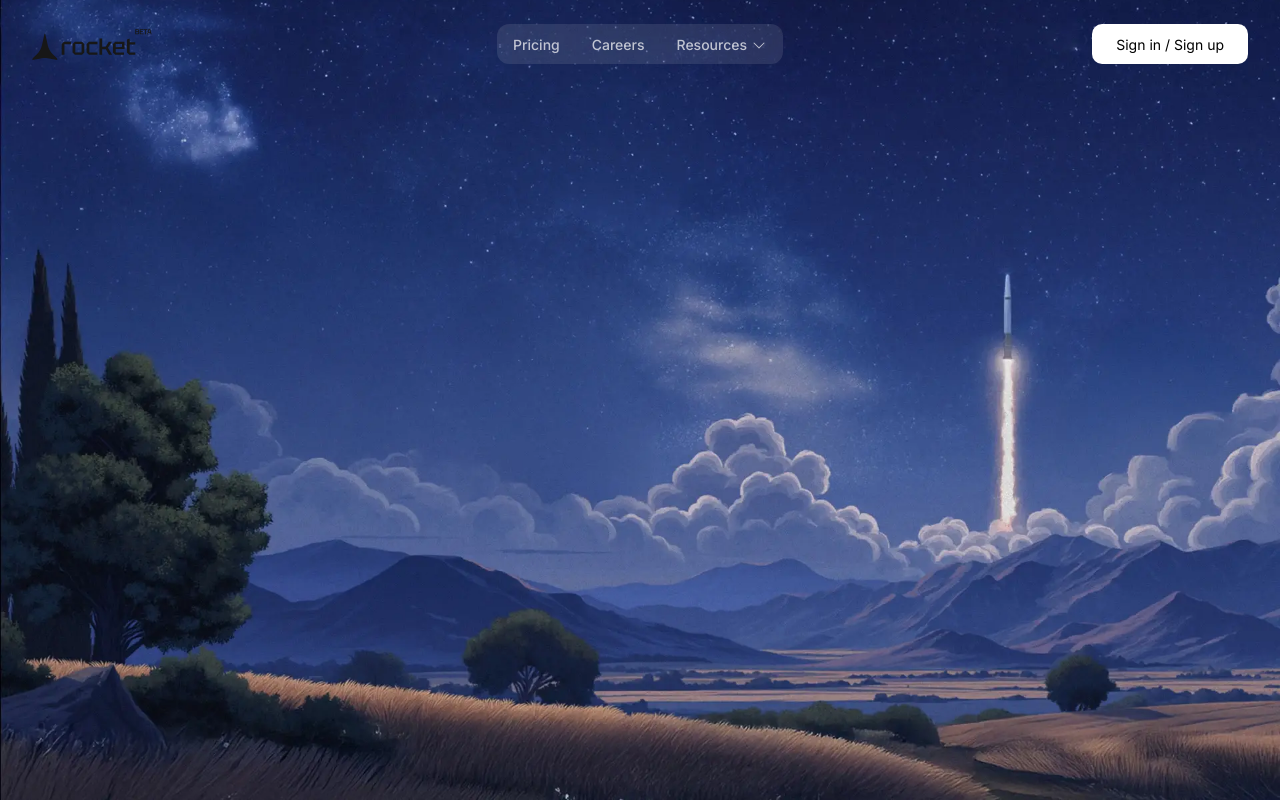
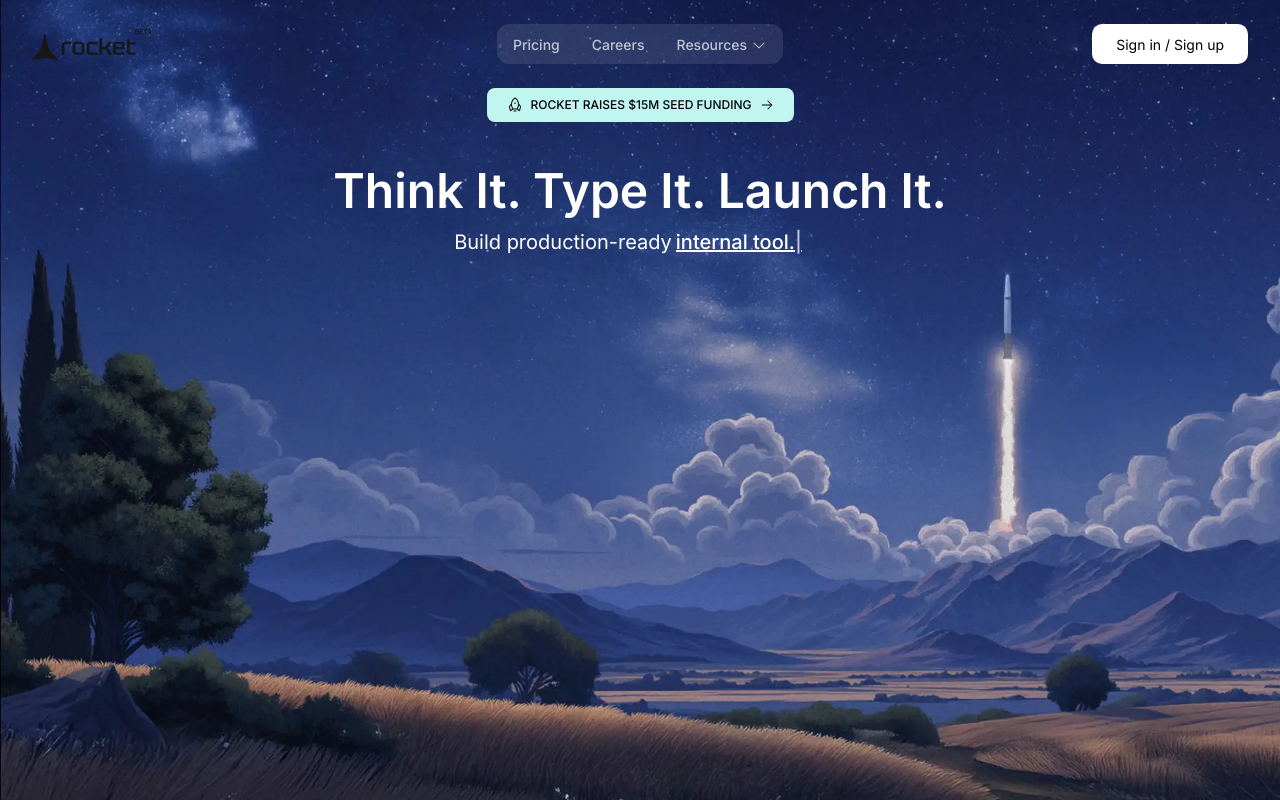
Before and after one commit to ChinmayaBisoi/landing-page-rock, a Next.js app: page / in a window 1280 px wide. Built offline with nearby package versions, Linux system fonts and the light colour scheme.

Commit message:
add: funding banner, hero heading, icons - arrow right, rocket,

```diff
--- /dev/null
+++ b/src/components/FundingBanner.tsx
@@ -0,0 +1,21 @@
+import React from "react";
+import ArrowRight from "~/icons/ArrowRight";
+import RocketIcon from "~/icons/Rocket";
+
+function FundingBanner() {
+  return (
+    <a
+      target="_blank"
+      className="w-max px-5 py-2 rounded-[8px] mx-auto text-onColor-revers bg-[#C1F5EF] flex gap-2 items-center mb-8"
+      href="/blog/rocket-raises-15m-in-seed"
+    >
+      <RocketIcon />
+      <p className="text-[12px] leading-[150%] uppercase font-medium text-black">
+        ROCKET RAISES $15M SEED FUNDING
+      </p>
+      <ArrowRight />
+    </a>
+  );
+}
+
+export default FundingBanner;
--- /dev/null
+++ b/src/components/Hero.tsx
@@ -0,0 +1,53 @@
+import FundingBanner from "./FundingBanner";
+
+export function HeroHeading() {
+  return (
+    <div className="flex flex-col grow gap-2 text-center">
+      <FundingBanner />
+      <div className="w-7/12 mx-auto max-sm:w-full flex flex-col gap-2">
+        <p className="text-[48px] leading-[120%] max-sm:text-[32px] text-white font-semibold">
+          Think It. Type It. Launch It.
+        </p>
+      </div>
+      <div className="text-white w-[620px] overflow-hidden max-sm:w-full mx-auto flex flex-col gap-1 justify-center">
+        <div className="flex flex-wrap justify-center">
+          <p className="text-[20px] leading-[140%] max-sm:text-[18px] text-white">
+            Build production-ready
+          </p>
+          <div className="relative overflow-hidden text-left w-[150px] ml-1 max-sm:h-[25px]">
+            <div
+              className="transition-transform duration-1000 ease-in-out  rotateX-0"
+              style={{
+                transformStyle: "preserve-3d",
+                perspective: "1000px",
+              }}
+            >
+              <div
+                className="absolute inset-0 transition-opacity duration-500  opacity-100"
+                style={{
+                  backfaceVisibility: "hidden",
+                  transform: "rotateX(0deg)",
+                }}
+              >
+                <p className="text-[20px] leading-[140%] max-sm:text-[18px] underline underline-offset-1 outline-white text-white font-medium">
+                  internal tool.<span className="animate-pulse">|</span>
+                </p>
+              </div>
+              <div
+                className="absolute inset-0 transition-opacity duration-500 outline outline-white opacity-0"
+                style={{
+                  backfaceVisibility: "hidden",
+                  transform: "rotateX(180deg)",
+                }}
+              >
+                <p className="text-[20px] leading-[140%] max-sm:text-[18px] underline underline-offset-1 outline-white text-white font-medium">
+                  dashboard.
+                </p>
+              </div>
+            </div>
+          </div>{" "}
+        </div>
+      </div>
+    </div>
+  );
+}
--- /dev/null
+++ b/src/icons/ArrowRight.tsx
@@ -0,0 +1,20 @@
+import React from "react";
+import { cn } from "~/lib/utils";
+
+function ArrowRight(props: React.SVGProps<SVGSVGElement>) {
+  return (
+    <svg
+      xmlns="http://www.w3.org/2000/svg"
+      width="14"
+      height="14"
+      fill="currentColor"
+      viewBox="0 0 256 256"
+      {...props}
+      className={cn("text-black", props.className)}
+    >
+      <path d="M221.66,133.66l-72,72a8,8,0,0,1-11.32-11.32L196.69,136H40a8,8,0,0,1,0-16H196.69L138.34,61.66a8,8,0,0,1,11.32-11.32l72,72A8,8,0,0,1,221.66,133.66Z"></path>
+    </svg>
+  );
+}
+
+export default ArrowRight;
--- /dev/null
+++ b/src/icons/Rocket.tsx
@@ -0,0 +1,20 @@
+import React from "react";
+import { cn } from "~/lib/utils";
+
+function Rocket(props: React.SVGProps<SVGSVGElement>) {
+  return (
+    <svg
+      xmlns="http://www.w3.org/2000/svg"
+      width="16"
+      height="16"
+      fill="currentColor"
+      viewBox="0 0 256 256"
+      {...props}
+      className={cn("text-black", props.className)}
+    >
+      <path d="M152,224a8,8,0,0,1-8,8H112a8,8,0,0,1,0-16h32A8,8,0,0,1,152,224ZM128,112a12,12,0,1,0-12-12A12,12,0,0,0,128,112Zm95.62,43.83-12.36,55.63a16,16,0,0,1-25.51,9.11L158.51,200h-61L70.25,220.57a16,16,0,0,1-25.51-9.11L32.38,155.83a16.09,16.09,0,0,1,3.32-13.71l28.56-34.26a123.07,123.07,0,0,1,8.57-36.67c12.9-32.34,36-52.63,45.37-59.85a16,16,0,0,1,19.6,0c9.34,7.22,32.47,27.51,45.37,59.85a123.07,123.07,0,0,1,8.57,36.67l28.56,34.26A16.09,16.09,0,0,1,223.62,155.83ZM99.43,184h57.14c21.12-37.54,25.07-73.48,11.74-106.88C156.55,47.64,134.49,29,128,24c-6.51,5-28.57,23.64-40.33,53.12C74.36,110.52,78.31,146.46,99.43,184Zm-15,5.85Q68.28,160.5,64.83,132.16L48,152.36,60.36,208l.18-.13ZM208,152.36l-16.83-20.2q-3.42,28.28-19.56,57.69l23.85,18,.18.13Z"></path>
+    </svg>
+  );
+}
+
+export default Rocket;
--- a/src/pages/index.tsx
+++ b/src/pages/index.tsx
@@ -1,5 +1,6 @@
 import { Geist, Geist_Mono, Inter } from "next/font/google";
 import Image from "next/image";
+import { HeroHeading } from "~/components/Hero";
 import Navbar from "~/components/Navbar";
 
 const inter = Inter({
@@ -31,11 +32,13 @@ export default function Home() {
           alt="Hero"
           width={1920}
           height={1080}
-          className="absolute inset-0 w-full h-full max-h-full object-cover object-bottom"
+          className="absolute inset-0 w-full h-full max-h-full object-cover object-bottom -z-10"
           priority
         />
+        <div className="">
+          <HeroHeading />
+        </div>
       </div>
-      {/* <Hero /> */}
     </div>
   );
 }
```
